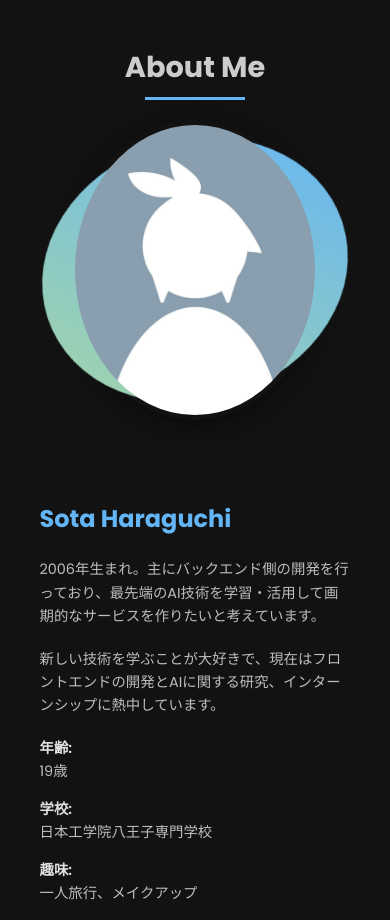
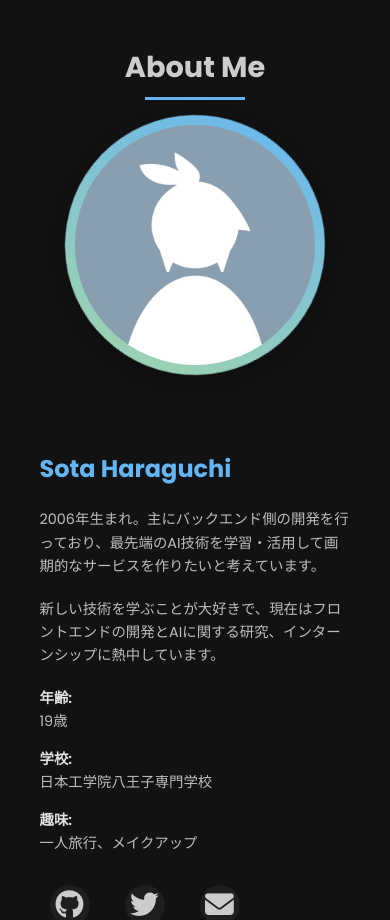
Before and after one commit to sota411/sota411.github.io, a plain HTML site: page index.html in a window 390 px wide. Shown: the part 900-1820 px from the top of the page. Drawn offline with nearby package versions, Linux system fonts and the light colour scheme.

Commit message:
レスポンシブデザインの改良

```diff
--- a/css/style.css
+++ b/css/style.css
@@ -386,10 +386,12 @@ header::before {
 /* プロフィール画像のアニメーション */
 .image-container {
     position: relative;
-    width: 300px;
-    height: 300px;
+    max-width: 300px;
+    width: 100%;
+    aspect-ratio: 1 / 1;
     border-radius: 50%;
     box-shadow: var(--box-shadow);
+    margin: 0 auto;
 }
 
 .image-container::before {
@@ -1115,7 +1117,8 @@ footer {
     }
 
     .image-container {
-        max-width: 250px;
+        width: 250px;
+        height: 250px;
     }
 
     .project-filters {
```
